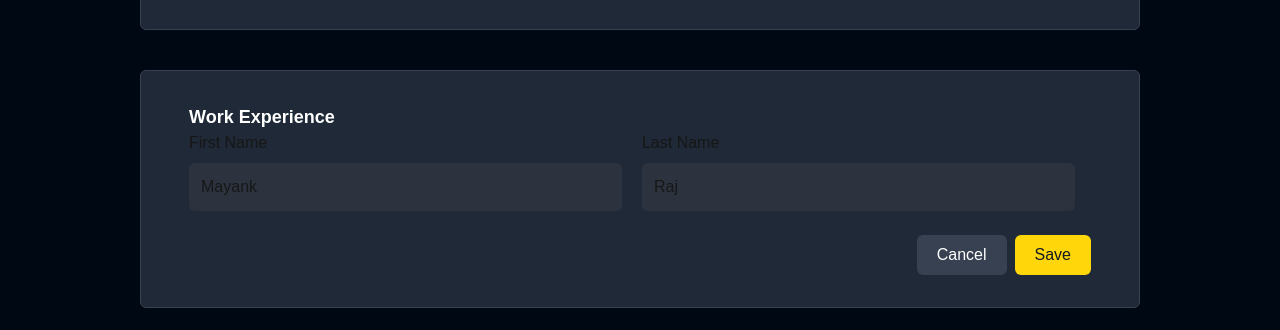
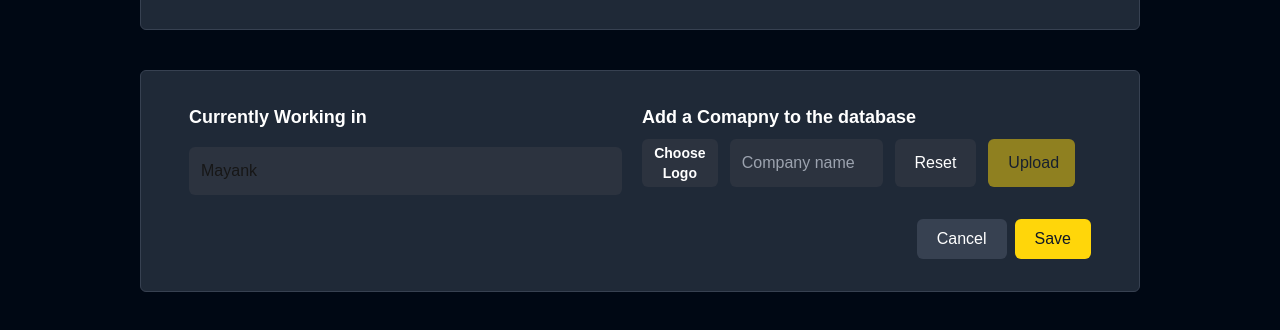
Before and after one commit to mnkraj/Placement, a Next.js app: page /profile/editprofile in a window 1280 px wide. Shown: the part 336-666 px from the top of the page. Built offline with nearby package versions, Linux system fonts and the light colour scheme; no server answers.

Commit message:
added company upload

```diff
--- a/src/app/profile/editprofile/page.tsx
+++ b/src/app/profile/editprofile/page.tsx
@@ -19,7 +19,44 @@ const Page = () => {
   // const [profileImage, setProfileImage] = useState(null);
   const router = useRouter();
   const [loading, setloading] = useState(false)
+  const [comapanyname,setcompanyname] = useState("")
+  const [selectedCompanyLogo, setSelectedCompanyLogo] = useState<File | null>(null);
+  const [companyLogoPreview, setCompanyLogoPreview] = useState<string>("");
   const [selectedFile, setSelectedFile] = useState<File | null>(null);
+  const handleCompanyLogoChange = (e: React.ChangeEvent<HTMLInputElement>) => {
+    const file = e.target.files?.[0];
+    if (file) {
+      setSelectedCompanyLogo(file);
+      setCompanyLogoPreview(URL.createObjectURL(file));
+
+    }
+  };
+  const handlereset=()=>{
+    setSelectedCompanyLogo(null)
+    setCompanyLogoPreview("")
+    setcompanyname("")
+  }
+  const handleCompanyUpload = async () => {
+    if (!selectedCompanyLogo) return alert("Please select a company logo");
+    setloading(true);
+    const formData = new FormData();
+    formData.append("Logo", selectedCompanyLogo);
+    formData.append("name", comapanyname);
+
+    try {
+      const response = await fetch(`${process.env.NEXT_PUBLIC_BACKEND_URL}/auth/add-company`, {
+        method: "POST",
+        body: formData,
+        credentials: "include",
+      });
+      await response.json();
+    } catch (error) {
+      console.error("Company logo upload failed:", error);
+    } finally {
+      setloading(false);
+      handlereset()
+    }
+  };
   const [user, setUser] = useState({
     "_id": "",
     "googleId": "",
@@ -59,7 +96,7 @@ const Page = () => {
       console.log("Upload Success:", data);
     } catch (error) {
       console.error("Upload failed:", error);
-    } finally{
+    } finally {
       setloading(false)
     }
   };
@@ -138,16 +175,41 @@ const Page = () => {
           </div>
 
           {/* Profile Information Form */}
-          <form className="my-10 rounded-md border border-gray-700 bg-gray-800 p-8 px-12">
-            <h2 className="text-lg font-semibold text-white">Work Experience</h2>
+          <div className="my-10 rounded-md border border-gray-700 bg-gray-800 p-8 px-12">
+
             <div className="flex flex-col gap-5 lg:flex-row">
+
               <div className="flex flex-col gap-2 lg:w-[48%]">
-                <label htmlFor="firstName">First Name</label>
+                <h2 className="text-lg font-semibold text-white">Currently Working in</h2>
+                <label htmlFor="firstName"></label>
                 <input type="text" id="firstName" className="form-input" value={firstName} onChange={(e) => setFirstName(e.target.value)} />
               </div>
+
               <div className="flex flex-col gap-2 lg:w-[48%]">
-                <label htmlFor="lastName">Last Name</label>
-                <input type="text" id="lastName" className="form-input" value={lastName} onChange={(e) => setLastName(e.target.value)} />
+                <h2 className="text-lg font-semibold text-white">Add a Comapny to the database</h2>
+
+                <div className="flex gap-3 flex-col md:flex-row " >
+
+                  {companyLogoPreview ? (<Image
+                    src={companyLogoPreview || "https://lh3.googleusercontent.com/a/ACg8ocIM97eXOLk9aAtoWnYR03eQyw6wLsxXARkOTjaNo8Uc1fERgSST=s96-c"}
+                    alt="profile-Mayank"
+                    width={90}
+                    height={90}
+                    className="aspect-square w-[50px] rounded-full object-cover"
+                  />) : (<label htmlFor="companyprofilePic" className="bg-[#2C333F] rounded-md items-center text-center text-sm  cursor-pointer md:w-[20%] w-full  font-semibold text-white  p-1"><input
+                    type="file"
+                    id="companyprofilePic"
+                    className="hidden"
+                    onChange={handleCompanyLogoChange}
+                    accept="image/png, image/gif, image/jpeg"
+
+                  />
+                  Choose Logo
+                    </label>)}
+                  <input type="text" placeholder="Company name" id="CompanyName" className="form-input md:w-[40%] w-full " value={comapanyname} onChange={(e) => setcompanyname(e.target.value)} />
+                  <button className="bg-[#2C333F] text-white py-2 px-5 rounded-md md:w-[20%] w-full"  onClick={handlereset} >Reset </button>
+                  <button className={`bg-yellow-50 text-gray-900 py-2 px-5 rounded-md  md:w-[20%] w-full ${companyLogoPreview && comapanyname ? "" : "opacity-50 cursor-not-allowed bg-yellow-25"} `} onClick={handleCompanyUpload} >Upload </button>
+                </div>
               </div>
             </div>
 
@@ -155,7 +217,7 @@ const Page = () => {
               <button className="bg-gray-700 text-white py-2 px-5 rounded-md">Cancel</button>
               <button type="submit" className="bg-yellow-50 text-gray-900 py-2 px-5 rounded-md">Save</button>
             </div>
-          </form>
+          </div>
 
           <div className="my-10 flex flex-col gap-y-10 rounded-md border-[1px] border-[rgb(44,51,63)] bg-[#161D29] md:p-8 p-[15px] ">
             <div className="flex w-full items-center justify-between">
```
Also changed, not shown: 2 other files (tests, documents, lock files or other folders). Lines whose indentation alone changed are shown as unchanged.
